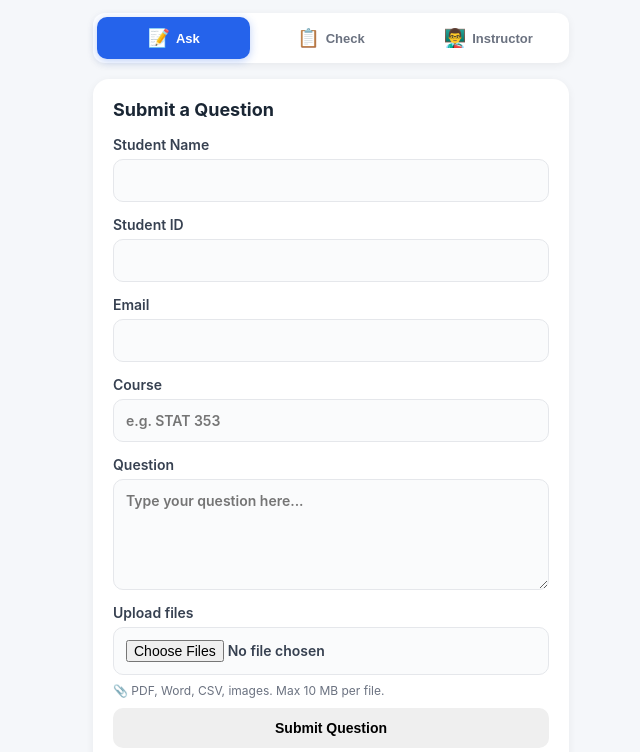
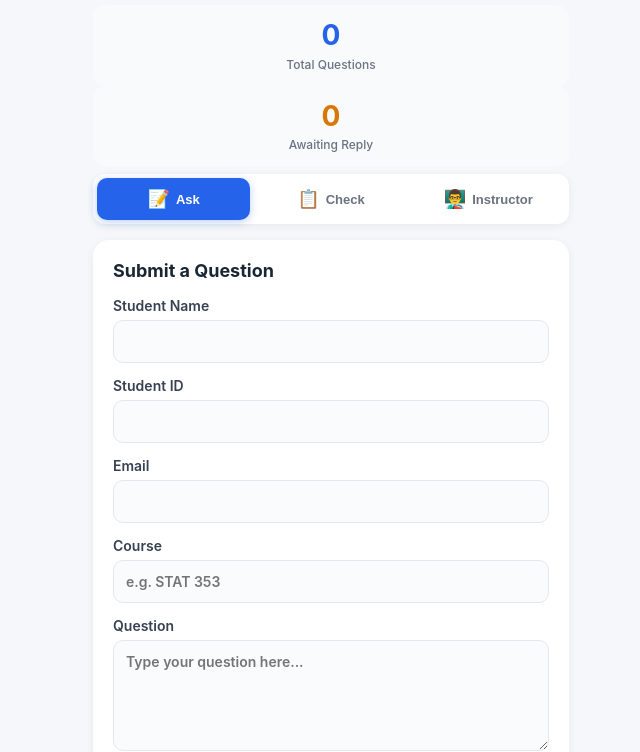
Before and after one commit to Szhang2025/Q-A, a plain HTML site: page index.html in a window 1280 px wide. Shown: the part 87-839 px from the top of the page, without its empty margins (309-949 px from the left). Drawn offline with Linux system fonts and the light colour scheme.

Commit message:
Add public stats section to index.html
Added public statistics section to display total questions and pending replies.

```diff
--- a/index.html
+++ b/index.html
@@ -17,6 +17,18 @@
         </div>
       </div>
     </header>
+
+    <!-- Public Stats -->
+    <div id="publicStats">
+      <div class="stat-card stat-total">
+        <div class="stat-number" id="publicTotal">0</div>
+        <div class="stat-label">Total Questions</div>
+      </div>
+      <div class="stat-card stat-pending">
+        <div class="stat-number" id="publicPending">0</div>
+        <div class="stat-label">Awaiting Reply</div>
+      </div>
+    </div>
 
     <div class="tab-nav">
       <button class="tab-btn active" data-tab="student" onclick="switchTab('student')">
```
